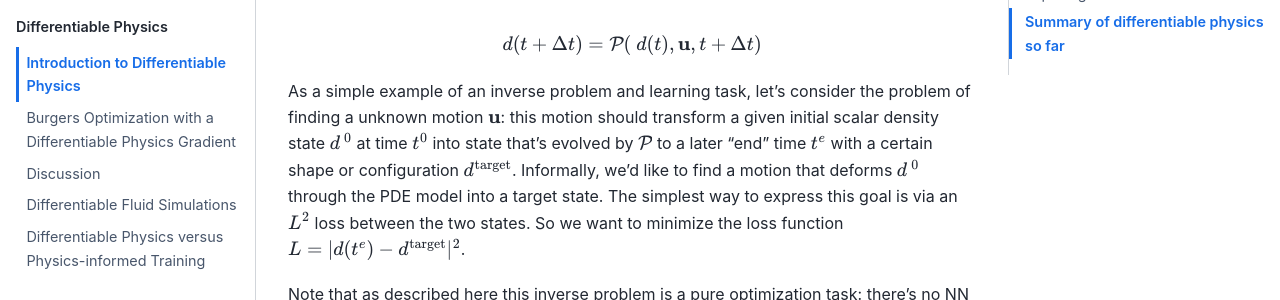
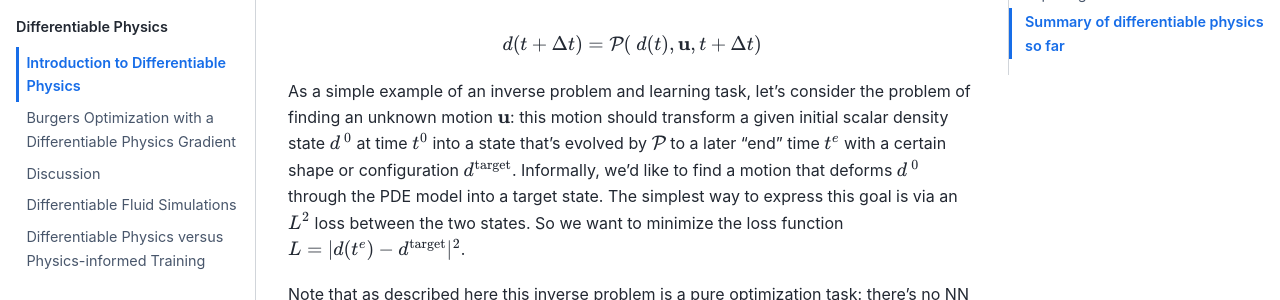
Before and after one commit to tum-pbs/pbdl-book, a Jupyter Book: the page built from diffphys.md, in a window 1280 px wide and 1400 px high, scrolled down 4595 px. Shown: the part 179-479 px from the top of the window. Built offline with Jupyter Book 1.0.4 settings and Sphinx 7.4.7 and the Sphinx Book theme 1.1.4, drawn with Linux system fonts in a browser that asks for light colours; pages that are not in the unit, such as notebooks, are missing from menus; cross-references to code outside the pages are shown as plain code; some of the changed text lies outside the part shown.

Commit message:
minor correction in DP chapter

```diff
--- a/diffphys.md
+++ b/diffphys.md
@@ -201,9 +201,9 @@ $$
 $$
 
 As a simple example of an inverse problem and learning task, let's consider the problem of
-finding a unknown motion $\mathbf{u}$:
+finding an unknown motion $\mathbf{u}$:
 this motion should transform a given initial scalar density state $d^{~0}$ at time $t^0$
-into state that's evolved by $\mathcal P$ to a later "end" time $t^e$
+into a state that's evolved by $\mathcal P$ to a later "end" time $t^e$
 with a certain shape or configuration $d^{\text{target}}$.
 Informally, we'd like to find a motion that deforms $d^{~0}$ through the PDE model into a target state.
 The simplest way to express this goal is via an $L^2$ loss between the two states. So we want
@@ -276,7 +276,7 @@ so that we can be more specific.
 ### Introducing a specific advection scheme
 
 In the following we'll make use of a simple [first order upwinding scheme](https://en.wikipedia.org/wiki/Upwind_scheme)
-on a Cartesian grid in 1D, with marker density and velocity $d_i$ and $u_i$ for cell $i$.
+on a Cartesian grid in 1D, with marker density $d_i$ and velocity $u_i$ for cell $i$.
 We omit the $(t)$ for quantities at time $t$ for brevity, i.e., $d_i(t)$ is written as $d_i$ below.
 From above, we'll use our _physical model_ that updates the marker density
 $d_i(t+\Delta t) = \mathcal P ( d_i(t), \mathbf{u}(t), t + \Delta t)$, which
```
Also changed, not shown: other parts of diffphys.md (+1 -1 lines), diffphys-code-sol.ipynb.
